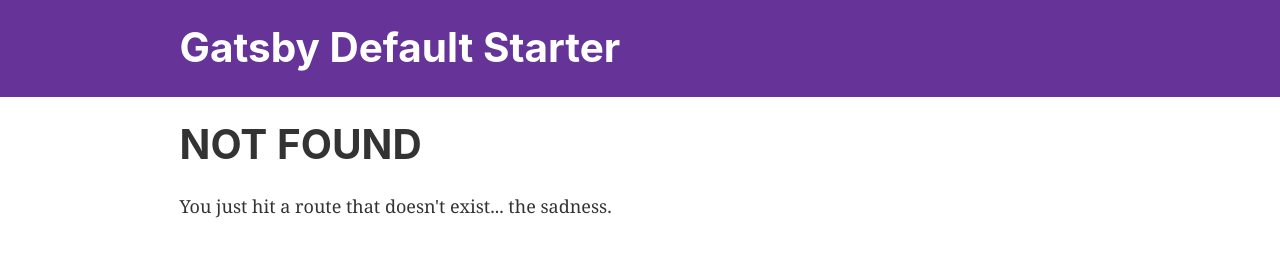
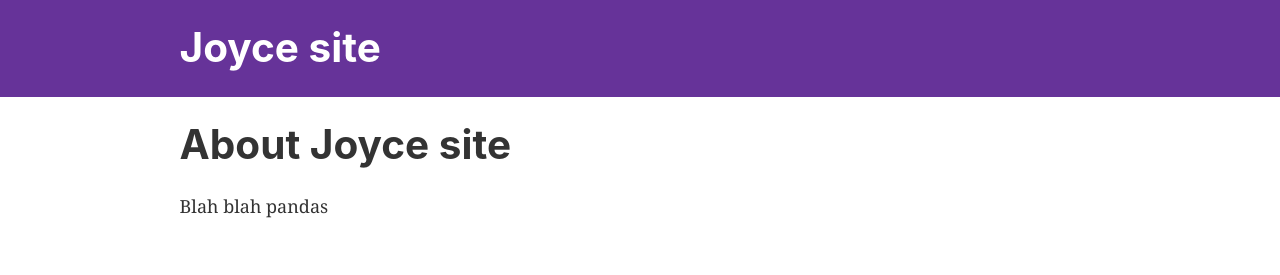
Before and after one commit to loopDelicious/gatsby-intro, a Gatsby site: page /about in a window 1280 px wide. Before the commit this address had no page. Built offline with nearby package versions, Linux system fonts and the light colour scheme; Gatsby itself is replaced by a stand-in of ours.

Commit message:
add graphql query

```diff
--- a/gatsby-config.js
+++ b/gatsby-config.js
@@ -1,6 +1,6 @@
 module.exports = {
   siteMetadata: {
-    title: 'Gatsby Default Starter',
+    title: 'Joyce site',
   },
   plugins: [
     'gatsby-plugin-react-helmet',
--- /dev/null
+++ b/src/pages/about.js
@@ -0,0 +1,22 @@
+import React from "react"
+import { graphQL } from "gatsby"
+import Layout from "../components/layout"
+
+export default ({ data }) => (
+    <Layout>
+        <h1>About {data.site.siteMetadata.title}</h1>
+        <p>
+            Blah blah pandas
+        </p>
+    </Layout>
+)
+
+export const query = graphql`
+    query {
+        site {
+            siteMetadata {
+                title
+            }
+        }
+    }
+`
--- a/src/pages/index.js
+++ b/src/pages/index.js
@@ -8,7 +8,7 @@ const IndexPage = () => (
   <Layout>
     <h1>Hi people</h1>
     <p>Welcome to your new Gatsby site.</p>
-    <p>Now go build something great.</p>
+    <p>Now go build something good.</p>
     <div style={{ maxWidth: '300px', marginBottom: '1.45rem' }}>
       <Image />
     </div>
```
